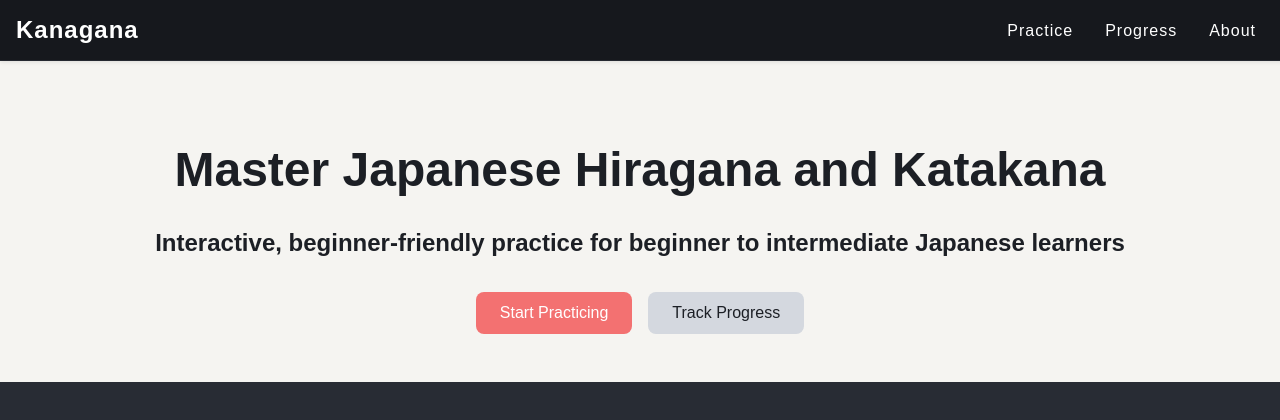
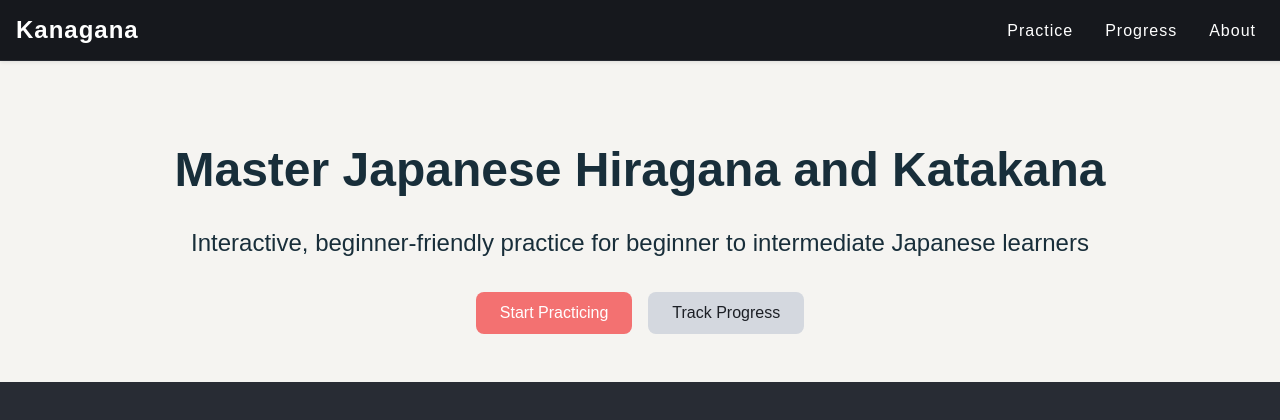
Before and after one commit to NguyenHChinh/kanagana, a React (Vite) app: page / in a window 1280 px wide. Shown: the top 420 px of the page. Built offline with nearby package versions, Linux system fonts and the light colour scheme.

Commit message:
fix: update color and font-weight in Homepage styles for better readability

```diff
--- a/src/styles/Homepage.css
+++ b/src/styles/Homepage.css
@@ -1,6 +1,6 @@
 .homepage{
     font-family: 'Arial', sans-serif;
-    color: #1c1f25;
+    color: #182e3a;
     background-color: #f5f4f1;
     text-align: center;
     padding: 1rem;
@@ -15,11 +15,13 @@
 
 .hero h1{
     font-size: 3rem;
-    margin-bottom: 2rem;
+    font-weight: 600;
+    color: #182e3a;
 }
 
 .hero p {
     font-size: 1.5rem;
+    font-weight: 300;
     margin-bottom: 2rem;
 }
 
```
